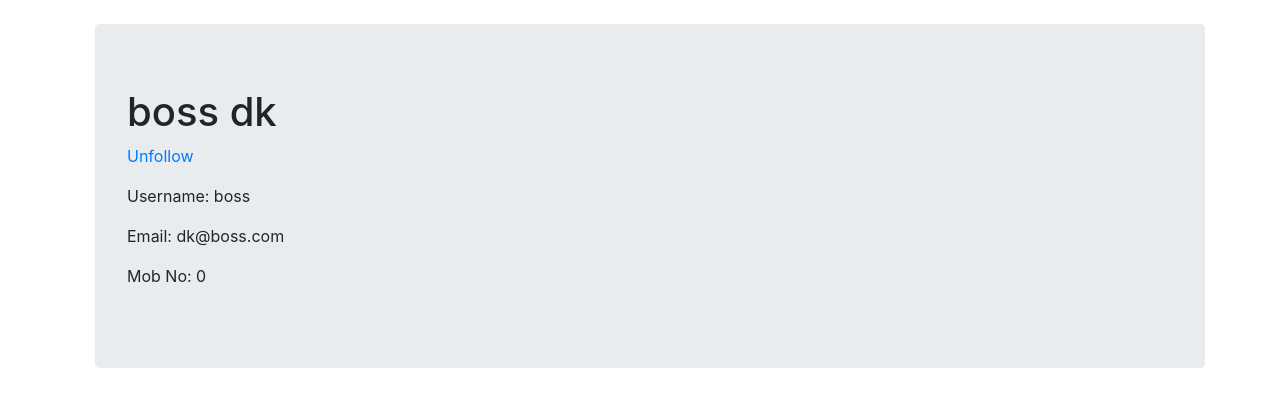
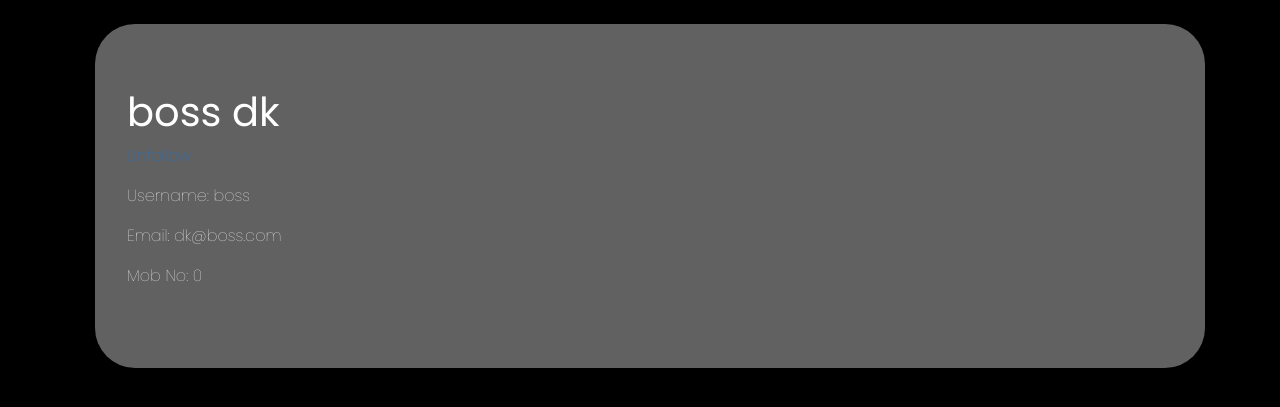
Before and after one commit to adismort14/zapricon, a Django app: a page that uses templates/base.html in a window 1280 px wide. Shown: the part 56-463 px from the top of the page. Run offline with Django 3.2, Linux system fonts and the light colour scheme; a user stored in the database is signed in; data comes from the database, SQL or seed files in the repository; both versions use the stored data as it was after the commit; parts of the project's set-up code (start-up, migrations or seed data) failed here and were passed over; some libraries are stand-ins or nearby versions.

Commit message:
UI update

```diff
--- a/static/css/style.css
+++ b/static/css/style.css
@@ -1,3 +1,6 @@
+body{
+  background-color: black;
+}
 .sidebar {
   margin: 0;
   right:0;
@@ -54,3 +57,11 @@ div.content {
     float: none;
   }
 }
+
+.jumbotron{
+  border-radius: 2.5rem;
+  font-family: "Poppins";
+  font-weight: 200;
+  background-color: rgb(97, 97, 97);
+  color: white;
+}
--- a/templates/base.html
+++ b/templates/base.html
@@ -12,7 +12,9 @@
 
 	<link rel="stylesheet" type="text/css" href="{%static 'css/bootstrap.min.css'%}">
 	<link rel="stylesheet" type="text/css" href="{%static 'css/style.css'%}">
-
+  <link rel="preconnect" href="https://fonts.googleapis.com">
+  <link rel="preconnect" href="https://fonts.gstatic.com" crossorigin>
+  <link href="https://fonts.googleapis.com/css2?family=Poppins:wght@100;300;400;600&display=swap" rel="stylesheet">
   <script src="https://code.jquery.com/jquery-3.3.1.slim.min.js" integrity="sha384-q8i/X+965DzO0rT7abK41JStQIAqVgRVzpbzo5smXKp4YfRvH+8abtTE1Pi6jizo" crossorigin="anonymous"></script>
   <script src="https://cdnjs.cloudflare.com/ajax/libs/popper.js/1.14.7/umd/popper.min.js" integrity="sha384-UO2eT0CpHqdSJQ6hJty5KVphtPhzWj9WO1clHTMGa3JDZwrnQq4sF86dIHNDz0W1" crossorigin="anonymous"></script>
 
```
Also changed, not shown: db.sqlite3.
